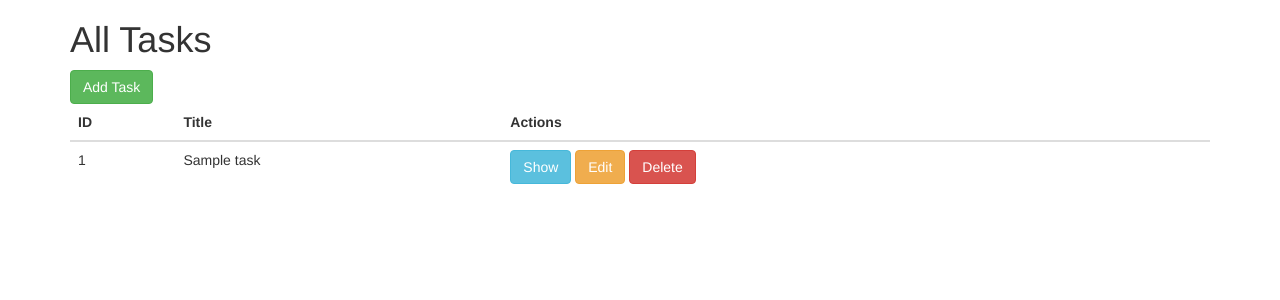
After one commit to kasigor555/php-tasks, a PHP site: page /index.php in a window 1280 px wide. The commit adds this page. Shown: the top 300 px of the page. Run offline with PHP 8.4, Linux system fonts and the light colour scheme; tables that the repository leaves empty or names only in its code hold one stand-in row (values such as "Sample post").

```diff
--- /dev/null
+++ b/index.php
@@ -0,0 +1,63 @@
+<?php
+
+/**
+ * Подклучение к базе
+ */
+$db = new PDO('mysql:host=localhost; dbname=task-manager', 'root', '');
+$sql = 'SELECT * FROM tasks';
+$stm = $db->query($sql, PDO::FETCH_ASSOC);
+$stm->execute();
+$tasks = $stm->fetchAll();
+
+?>
+<!DOCTYPE html>
+<html lang="en">
+
+<head>
+  <meta charset="UTF-8">
+  <meta name="viewport" content="width=device-width, initial-scale=1.0">
+  <meta http-equiv="X-UA-Compatible" content="ie=edge">
+  <title>Простой таск-менеджер</title>
+  <link rel="stylesheet" href="https://stackpath.bootstrapcdn.com/bootstrap/3.3.7/css/bootstrap.min.css">
+</head>
+
+<body>
+  <div class="container">
+    <div class="row">
+      <div class="col-md-12">
+        <h1>All Tasks</h1>
+        <a href="create.html" class="btn btn-success">Add Task</a>
+        <table class="table">
+          <thead>
+            <tr>
+              <th>ID</th>
+              <th>Title</th>
+              <th>Actions</th>
+            </tr>
+          </thead>
+
+          <tbody>
+            <?php foreach ($tasks as $task) : ?>
+              <tr>
+                <td><?= $task['id']; ?></td>
+                <td><?= $task['title']; ?></td>
+                <td>
+                  <a href="show.php?id=<?= $task['id'];?>" class="btn btn-info">
+                    Show
+                  </a>
+                  <a href="edit.html" class="btn btn-warning">
+                    Edit
+                  </a>
+                  <a onclick="return confirm('are you sure?');" href="#" class="btn btn-danger">Delete</a>
+                </td>
+              </tr>
+            <?php endforeach; ?>
+
+          </tbody>
+        </table>
+      </div>
+    </div>
+  </div>
+</body>
+
+</html>
```
Also changed, not shown: index.html (deleted, +0 -49 lines), show.php (renamed from show.html, +18 -2 lines), README.md.
